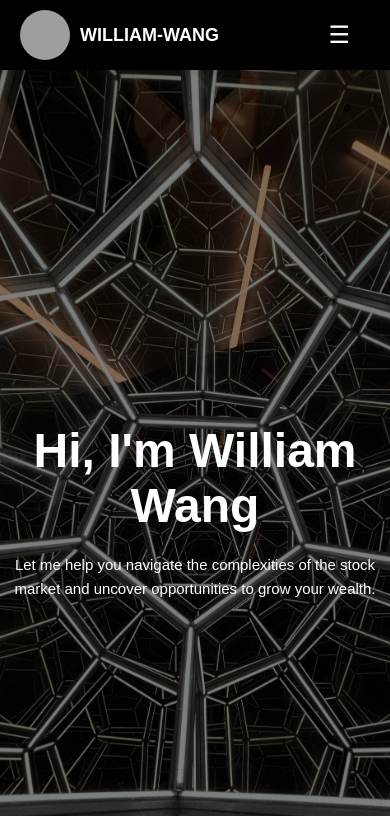
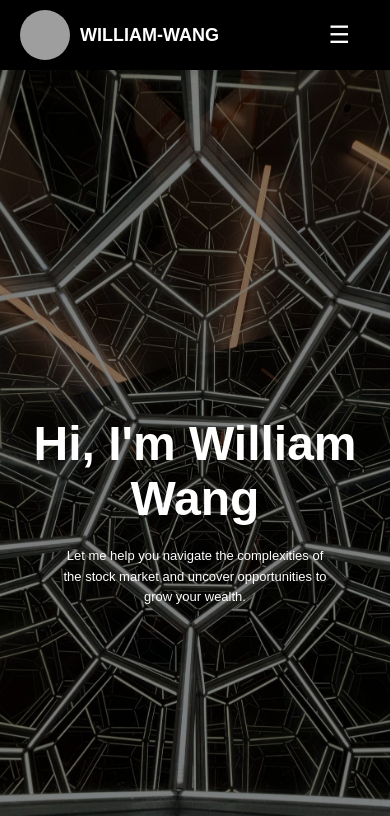
Before and after one commit to start-analytics/william-wang, a React (Create React App) app: page / in a window 390 px wide. Shown: the top 816 px of the page. Built offline with nearby package versions, Linux system fonts and the light colour scheme; grey boxes are pictures that could not be loaded; the HTML template or start-up script is replaced by a standard one.

Commit message:
fix the nav bar and discription on homepage

```diff
--- a/src/App.css
+++ b/src/App.css
@@ -32,7 +32,7 @@ body {
 
 /* Buttons */
 button {
-  background-color: var(--primary-color);
+  background-color: var(--text-color);
   color: var(--text-color);
   border: none;
   padding: 10px 20px;
@@ -42,9 +42,9 @@ button {
 }
 
 button:hover {
-  background-color: var(--hover-color);
-  color: #ff0000;
-  border: 2px solid #ff0000;
+  background-color: var(--background-color);
+  color: #ffffff;
+  border: 2px solid #000000;
 }
 
 /* Progress Bars */
--- a/src/components/Header.css
+++ b/src/components/Header.css
@@ -29,7 +29,7 @@
 }
 
 .menu-toggle {
-  background: none;
+  background: var(--text-colar);
   border: none;
   color: #fff;
   font-size: 24px;
@@ -40,6 +40,7 @@
 
 .menu-toggle.open {
   transform: rotate(90deg);
+  background: #fff;
 }
 
 .nav-bar {
--- a/src/components/Home.css
+++ b/src/components/Home.css
@@ -34,8 +34,24 @@
   }
 
   .home-content p {
-    font-size: 15px;
-    max-width: 600px;
-    line-height: 1.6;
-    margin: 0 auto;
+    font-size: 15px; /* 字体大小 */
+    max-width: 90%; /* 适配更窄的屏幕，保持相对宽度 */
+    line-height: 1.6; /* 行间距 */
+    margin: 0 auto; /* 水平居中 */
+    word-wrap: break-word; /* 防止长单词溢出 */
   }
+
+  /* 窄屏幕优化 */
+  @media (max-width: 768px) {
+    .home-content p {
+      font-size: 14px; /* 缩小字体大小 */
+      max-width: 80%; /* 更窄的文字宽度 */
+    }
+  }
+
+  @media (max-width: 480px) {
+    .home-content p {
+      font-size: 13px; /* 手机屏幕上的更小字体 */
+      max-width: 70%; /* 保持视觉和谐 */
+    }
+  }
--- a/src/components/Skills.js
+++ b/src/components/Skills.js
@@ -10,7 +10,7 @@ export default function Skills() {
         <div className="skill-item">
           <p className="skill-name">Risk Management</p>
           <div className="progress-bar">
-            <div className="progress" style={{ width: "85%" }}></div>
+            <div className="progress" style={{ width: "99%" }}></div>
             <span className="progress-percent">85%</span>
           </div>
         </div>
```
